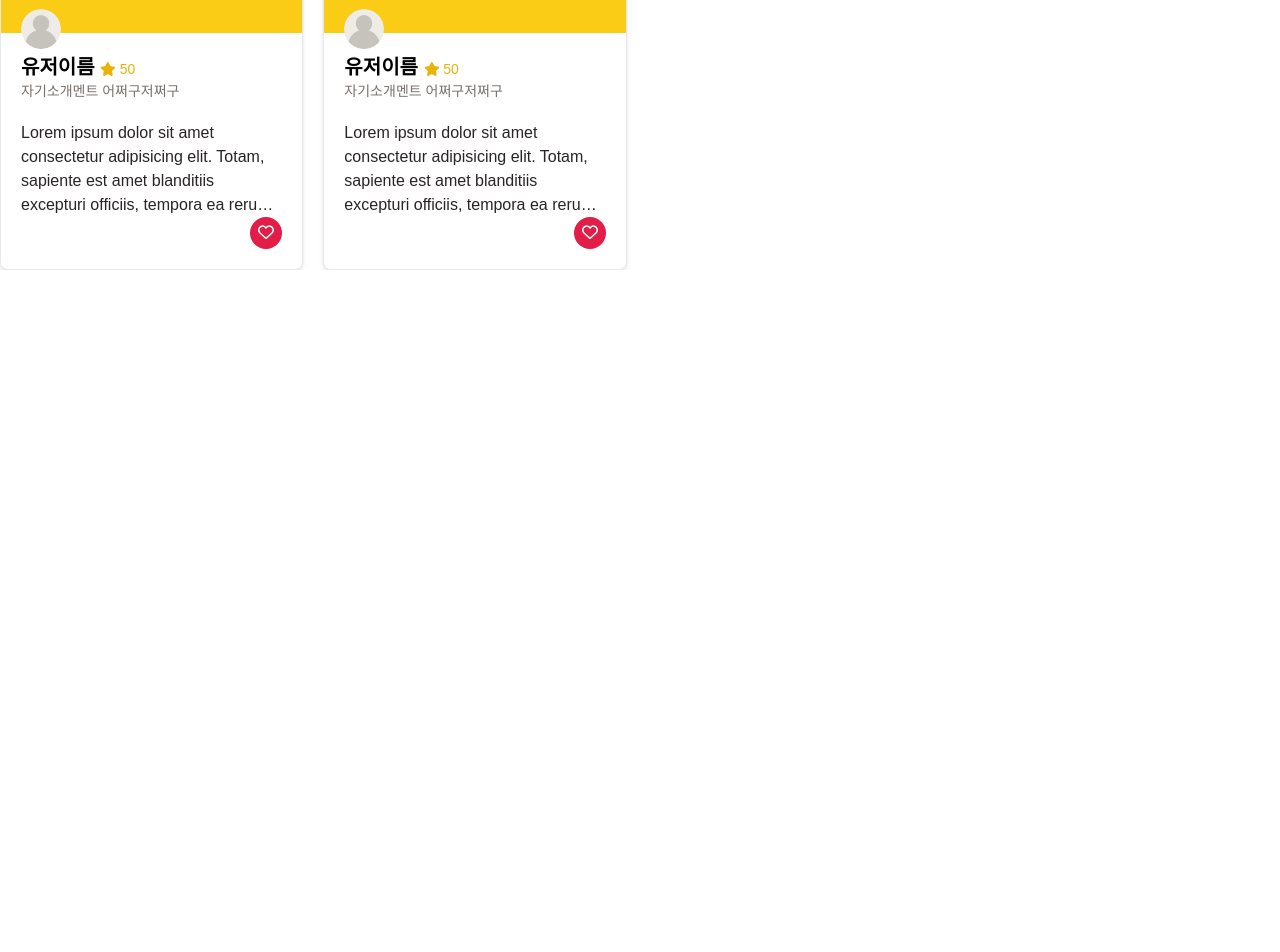
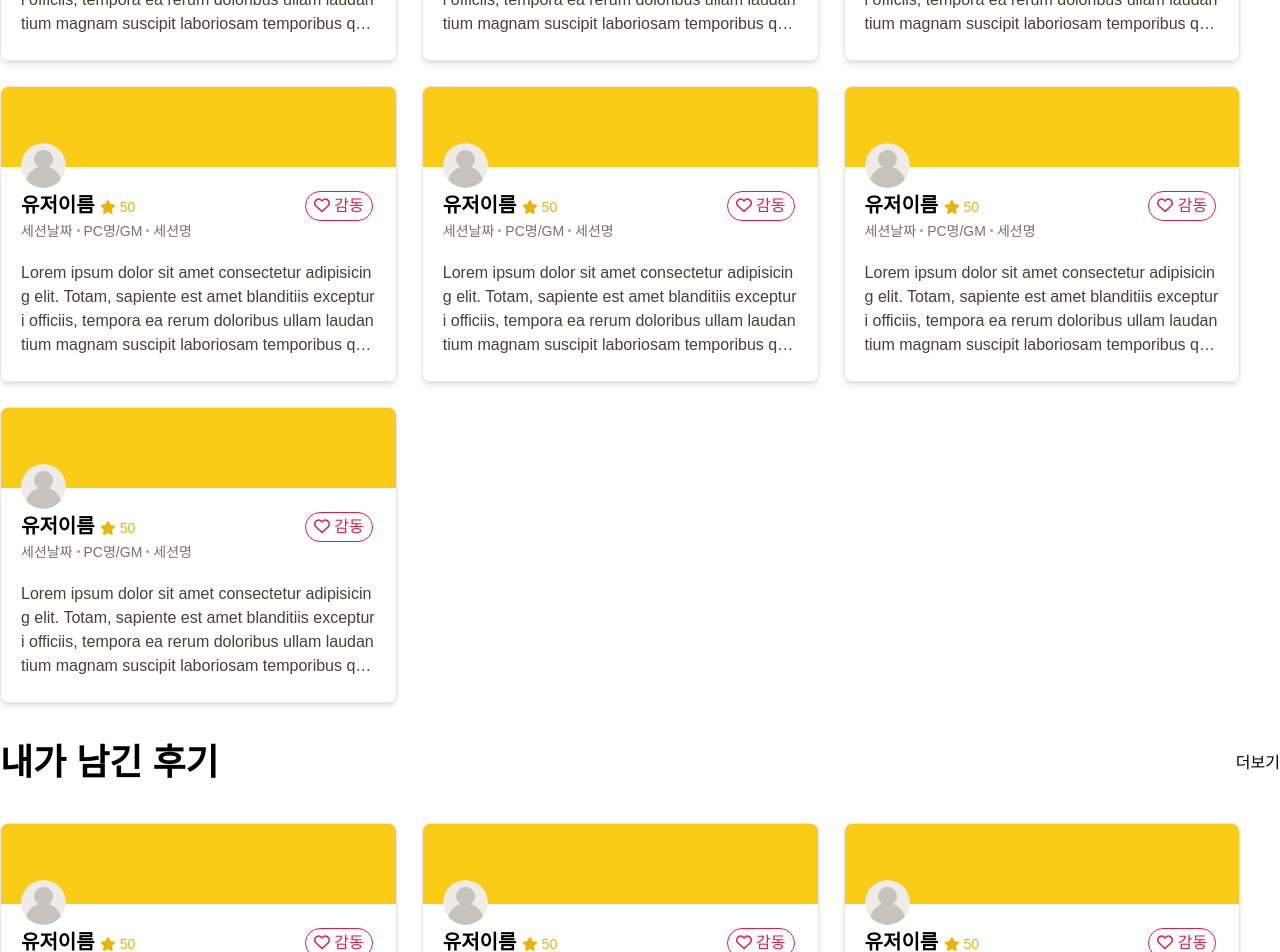
Before and after one commit to bundasse/trpgreview, a Vue app: page / in a window 1280 px wide. Shown: the part 900-1852 px from the top of the page. Before the commit the page ends 1170 px from the top, so only its background shows below. Built offline with nearby package versions, Linux system fonts and the light colour scheme.

Commit message:
1105 컴포넌트 디자인 수정

```diff
--- a/src/components/CommentComp.vue
+++ b/src/components/CommentComp.vue
@@ -1,20 +1,27 @@
 <template>
-    <div class="relative basis-full md:basis-[31.7%] lg:basis-[23.7%] rounded-lg flex flex-col border shadow-md overflow-hidden">
-        <div class="reviewTop basis-16 bg-yellow-400"></div>
-        <div class="avatar absolute w-10 h-10 rounded-full top-10 left-5 overflow-hidden"><img src="@/assets/img/userIcon.png" alt="default user icon"></div>
-        <div class="reviewBottom p-5">
-            <div class="userInfo">
-                <p class="userName text-xl font-bold">유저이름
+    <div class="relative basis-full md:basis-[48.5%] lg:basis-[31%] rounded-lg flex flex-col border shadow-md overflow-hidden">
+        <div class="reviewTop basis-20 bg-yellow-400"></div>
+        <div class="avatar absolute w-[45px] h-[45px] rounded-full top-14 left-5 overflow-hidden"><img class="w-[45px] h-[45px]" src="@/assets/img/userIcon.png" alt="default user icon"></div>
+        <div class="reviewBottom p-5 pt-6">
+            <div class="userInfo flex flex-wrap">
+                <div class="basis-4/5 userName text-xl font-bold">유저이름
                     <span class="text-sm font-medium text-yellow-500"><font-awesome-icon icon="fa-solid fa-star"/> 50</span>
+                </div>
+                <div class="basis-1/5">
+                    <button @click="likeOn=!likeOn" class=" rounded-full px-2 py-[2px] border border-rose-600" :class="likeOn === true? 'bg-rose-600 text-white':'bg-white text-rose-600'"><font-awesome-icon :icon="likeOn === true ? 'fa-solid fa-heart' : 'fa-regular fa-heart'" /> 감동</button>
+                </div>
+                <p class="basis-full userDesc text-sm text-stone-500 flex gap-1">
+                    <span class="seperateDot">세션날짜</span>
+                    <span class="seperateDot">PC명/GM</span>
+                    <span>세션명</span>
                 </p>
-                <p class="userDesc text-sm text-stone-500">자기소개멘트 어쩌구저쩌구</p>
             </div>
             <div class="mt-5">
-                <p class="reviewContents text-stone-800 line-clamp-4">Lorem ipsum dolor sit amet consectetur adipisicing elit. Totam, sapiente est amet blanditiis excepturi officiis, tempora ea rerum doloribus ullam laudantium magnam suscipit laboriosam temporibus quod? Aliquid ipsa officia voluptates.</p>
+                <p class="reviewContents h-[100px]  text-stone-700 break-all line-clamp-4">Lorem ipsum dolor sit amet consectetur adipisicing elit. Totam, sapiente est amet blanditiis excepturi officiis, tempora ea rerum doloribus ullam laudantium magnam suscipit laboriosam temporibus quod? Aliquid ipsa officia voluptates.</p>
             </div>
-            <div class="buttonArea flex justify-end gap-5">
+            <!-- <div class="buttonArea flex justify-end gap-5">
                 <button @click="likeOn = !likeOn" class="bg-rose-600 text-white rounded-full px-2 py-1"><font-awesome-icon :icon="likeOn === true ? 'fa-solid fa-heart' : 'fa-regular fa-heart'" /></button>
-            </div>
+            </div> -->
         </div>
     </div>
 </template>
--- a/src/index.css
+++ b/src/index.css
@@ -4,4 +4,8 @@
 
 @import url('https://fonts.googleapis.com/css2?family=Noto+Sans+KR:wght@100;200;300;400;500;600;700;800;900&display=swap');
 
+
 *{font-family: 'Noto Sans KR', sans-serif;}
+.seperateDot{
+    @apply after:inline-block after:content-[''] after:w-[3px] after:h-[3px] after:bg-stone-400 after:rounded-full after:ml-1 after:mb-1;
+}
--- a/src/main.js
+++ b/src/main.js
@@ -6,8 +6,8 @@ import "./index.css"
 
 import { library } from '@fortawesome/fontawesome-svg-core'
 import { FontAwesomeIcon } from '@fortawesome/vue-fontawesome'
-import { faStar, faHeart } from '@fortawesome/free-solid-svg-icons'
+import { faStar, faHeart, faAngleRight } from '@fortawesome/free-solid-svg-icons'
 import { faHeart as farHeart } from '@fortawesome/free-regular-svg-icons'
-library.add(faStar, faHeart, farHeart)
+library.add(faStar, faHeart, farHeart, faAngleRight)
 
 createApp(App).use(store).use(router).component('font-awesome-icon', FontAwesomeIcon).mount('#app')
--- a/src/views/HomeView.vue
+++ b/src/views/HomeView.vue
@@ -2,8 +2,21 @@
   <div class="home">
     <img alt="Vue logo" src="../assets/logo.png">
   </div>
-  <div class="reviewList max-w-7xl mx-auto px-[2%] lg:px-0 flex flex-wrap gap-5">
-    <CommentComp v-for="(e,i) in 10" :key="i" />
+  <div class="wrapper max-w-7xl mx-auto px-[2%] lg:px-0 flex flex-wrap">
+    <div class="basis-full my-5 flex justify-between">
+      <h2 class="text-4xl font-bold my-5">내가 받은 후기</h2>
+      <button class="text-stone-500" @click.prevent>더보기<span class="text-stone-400"><font-awesome-icon icon="fa-solid fa-angle-right" /></span></button>
+    </div>
+    <div class="reviewList basis-full flex flex-wrap gap-[25px]">
+      <CommentComp v-for="(e,i) in 10" :key="i" />
+    </div>
+    <div class="basis-full my-5 flex justify-between">
+      <h2 class="text-4xl font-bold my-5">내가 남긴 후기</h2>
+      <button>더보기</button>
+    </div>
+    <div class="reviewList basis-full flex flex-wrap gap-[25px]">
+      <CommentComp v-for="(e,i) in 10" :key="i" />
+    </div>
   </div>
 </template>
 
```
